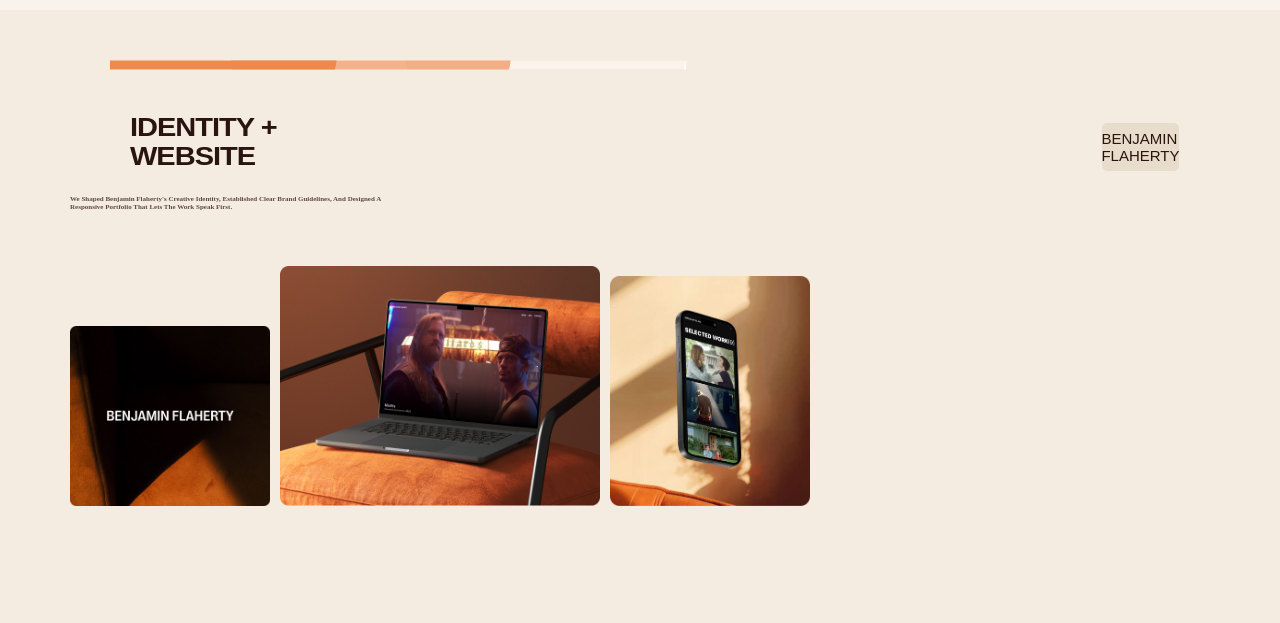
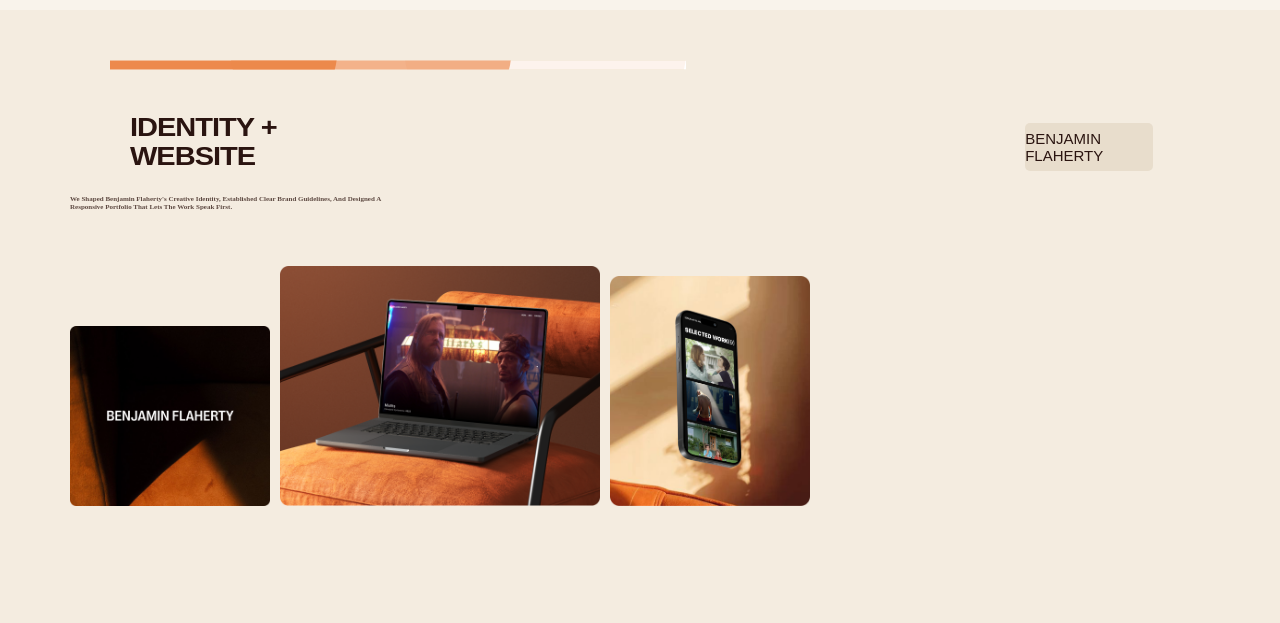
Before and after one commit to annaskhan-dev/RCHYstudio, a React (Vite) app: page / in a window 1280 px wide. Shown: the part 2736-3359 px from the top of the page. Built offline with nearby package versions, Linux system fonts and the light colour scheme.

Commit message:
adding things

```diff
--- a/src/components/benjamin.module.css
+++ b/src/components/benjamin.module.css
@@ -36,9 +36,9 @@ body {
   font-size: 15px;
   font-weight: 520;
   color: #2a1410;
-  width: 6vw;
+  width: 10vw;
   height: 6vh;
-  margin-right: 4vw;
+  margin-right: 6vw;
   background-color: #e8ddcc;
   display: flex;
   justify-content: center;
```
